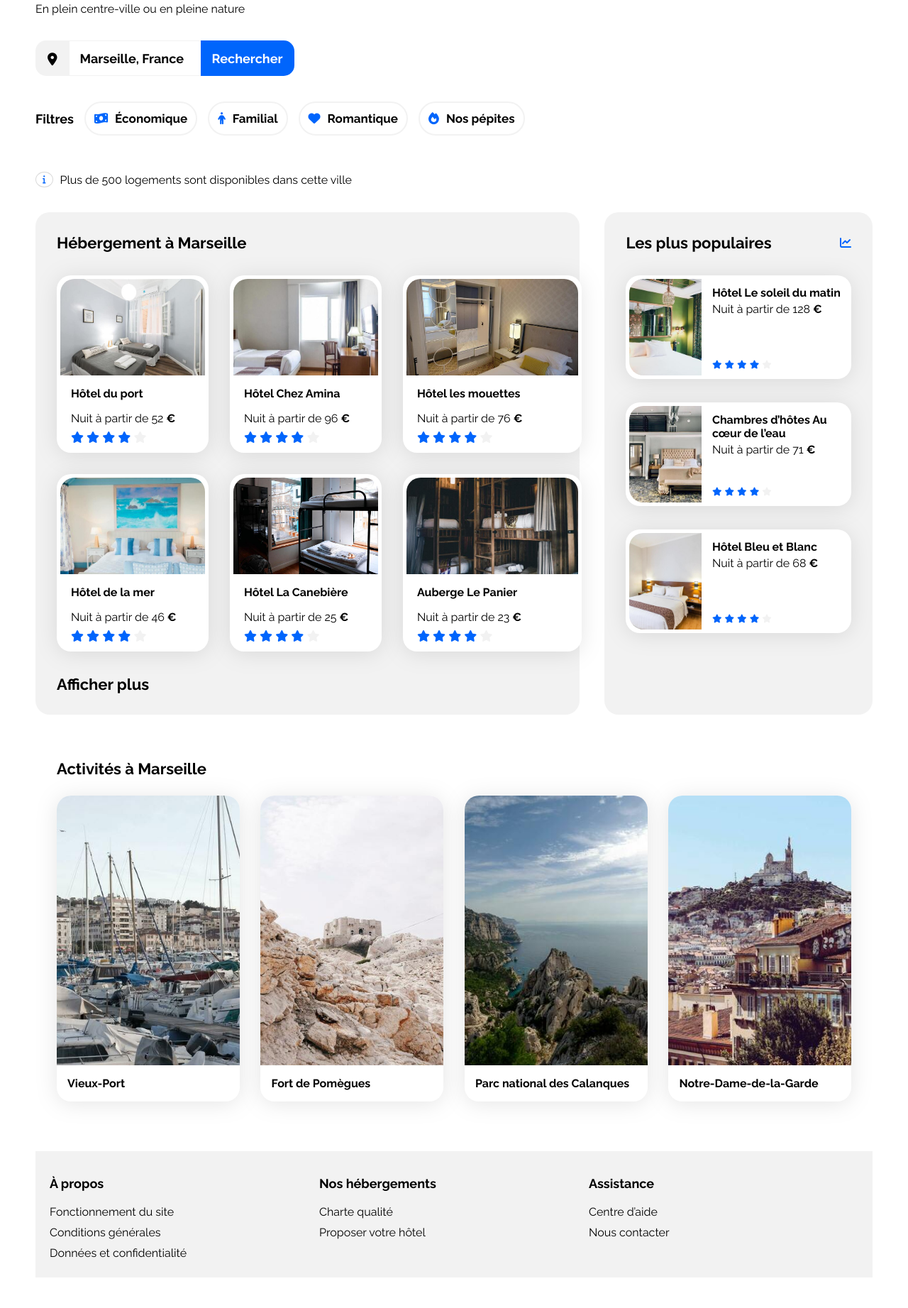
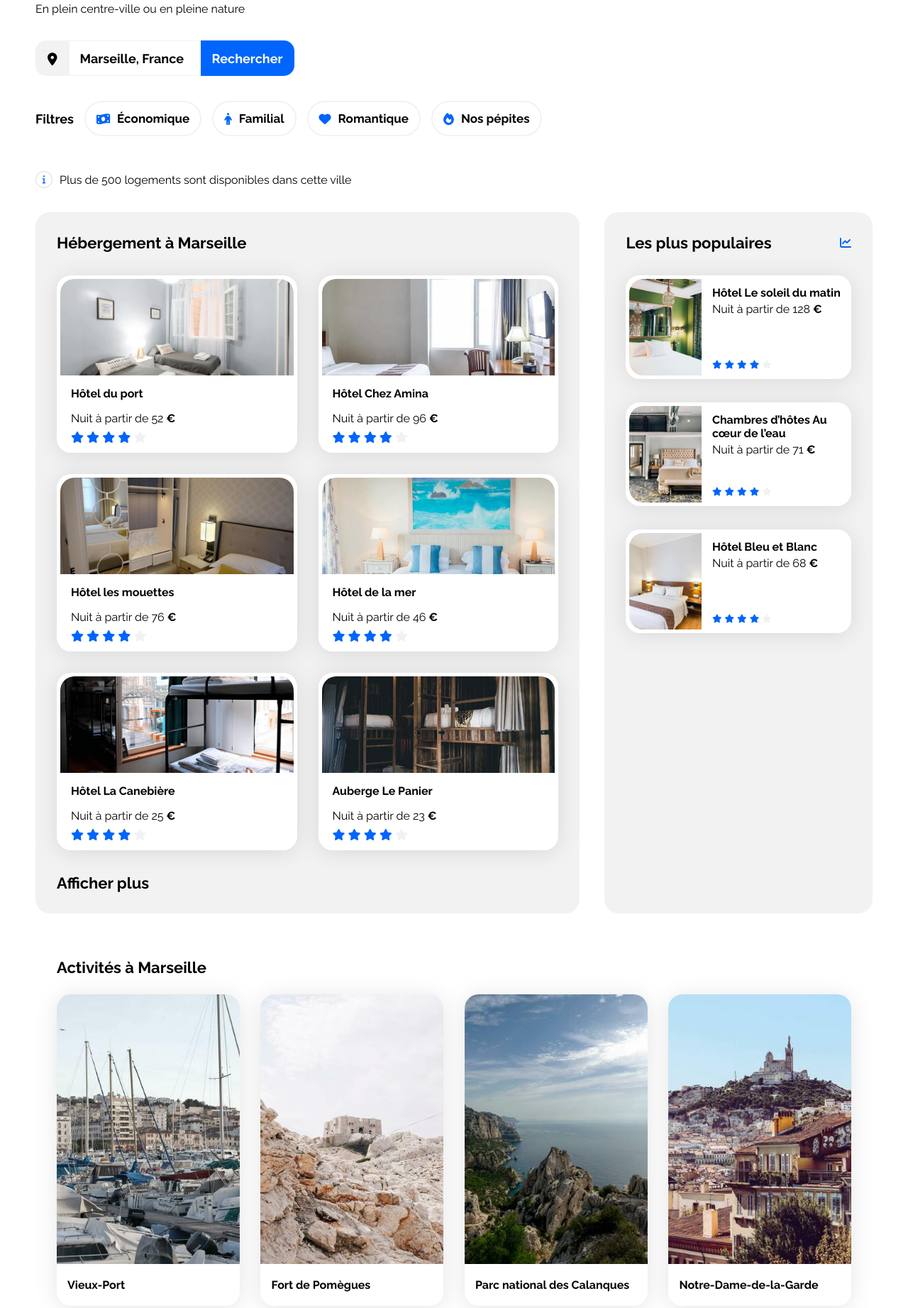
Before and after one commit to fetchhh/Booki, a plain HTML site: page index.html in a window 1280 px wide. Shown: the part 113-1956 px from the top of the page at 71% size. Before the commit the page ends 1913 px from the top, so only its background shows below. Drawn offline with Linux system fonts and the light colour scheme.

Commit message:
Minor issues

```diff
--- a/css/style.css
+++ b/css/style.css
@@ -150,23 +150,22 @@ nav {
 /* Safari issue again => https://stackoverflow.com/questions/9421551/how-do-i-remove-all-default-webkit-search-field-styling */
 
 input[type="search"] {
-    -webkit-appearance: none;
-    -webkit-border-radius:0px;
+  -webkit-appearance: none;
+  -webkit-border-radius: 0px;
 }
 
 input[type="search"] {
-    background-color: transparent !important;
-    border-left: none!important;
-    border-right: none!important;
+  background-color: transparent !important;
+  border-left: none !important;
+  border-right: none !important;
 }
 
 input[type="search"]::-webkit-search-decoration,
 input[type="search"]::-webkit-search-cancel-button,
 input[type="search"]::-webkit-search-results-button,
 input[type="search"]::-webkit-search-results-decoration {
-  -webkit-appearance:none;
+  -webkit-appearance: none;
 }
-
 
 /*********** Filters ***********/
 
@@ -186,15 +185,24 @@ input[type="search"]::-webkit-search-results-decoration {
 
 .flex-filters {
   display: flex;
+  flex-direction: row;
+  gap: 15px;
+}
+
+.flex-filters div {
+  display: flex;
   gap: 15px;
 }
 
 .flex-filters a {
+  display: flex;
+  align-items: center;
+  height: 50px;
+  padding: 15px 15px;
+  border-radius: 50px;
+  border: 2px solid var(--main-bg-color);
   font-size: 17px;
   font-weight: bold;
-  padding: 12px;
-  border-radius: 50px;
-  border: 2px solid var(--main-bg-color);
 }
 
 .flex-filters a:hover {
@@ -216,9 +224,13 @@ input[type="search"]::-webkit-search-results-decoration {
 /* Gotta fix this shit too (not sized properly) */
 
 .search-indication i {
+  display: flex;
+  align-items: center;
+  justify-content: center;
+  border: 1px solid #d9d9d9;
+  height: 24px;
+  width: 24px;
   font-size: 12px;
-  border: 1px solid #d9d9d9;
-  padding: 4px 9px 4px 9px;
   border-radius: 100%;
 }
 
@@ -281,7 +293,7 @@ input[type="search"]::-webkit-search-results-decoration {
 
 .hebergements-cards {
   display: grid;
-  grid-template-columns: 1fr 1fr 1fr;
+  grid-template-columns: repeat(3, minmax(200px, 1fr));
   grid-template-rows: 250px 250px;
   gap: 30px;
 }
@@ -289,6 +301,11 @@ input[type="search"]::-webkit-search-results-decoration {
 .hebergements-cards .card {
   display: flex;
   flex-direction: column;
+  width: 100%;
+}
+
+.hebergements-cards a {
+  width: 100%;
 }
 
 .hebergements-cards img {
@@ -392,9 +409,16 @@ input[type="search"]::-webkit-search-results-decoration {
 }
 
 .activites-cards .card-content {
+  display: flex;
+  flex-direction: column;
+  height: 59px;
+}
+
+.activites-cards .card-txt {
   padding-left: 15px;
   display: flex;
-  flex-direction: column;
+  align-items: center;
+  height: 100%;
 }
 
 .activites-title {
@@ -423,15 +447,40 @@ input[type="search"]::-webkit-search-results-decoration {
 }
 
 /*********** Media queries ***********/
+
+/* Small devices (phones, less than 1320px) */
+@media (max-width: 1420px) {
+  .hebergements-cards {
+    grid-template-columns: 1fr 1fr;
+  }
+}
+
 /* Medium devices (tablets, less/equal than 1024px) */
 @media (max-width: 1024px) {
+  /*********** Filters ***********/
+
+  .flex-filters a {
+    padding: 9px 9px;
+  }
+
+  /*********** Hebergements And Populaires ***********/
+
   .hebergements-and-populaires {
     flex-direction: column;
   }
 
+  /*********** Hebergements ***********/
+
   .hebergements {
     width: 100%;
   }
+
+  .hebergements-cards {
+    grid-template-columns: repeat(3, minmax(200px, 1fr));
+    gap: 13px;
+  }
+
+  /*********** Populaires ***********/
 
   .populaires {
     width: 100%;
@@ -455,10 +504,22 @@ input[type="search"]::-webkit-search-results-decoration {
   .populaires-cards .card-subtitle {
     font-size: 13px;
   }
+
+  /*********** Activities ***********/
+
+  .activites-cards img {
+    height: 200px;
+  }
+
+  .activites-cards .card-content {
+    height: 70px;
+  }
 }
 
 /* Small devices (phones, less than 768px) */
 @media (max-width: 767.98px) {
+  /*********** Body ***********/
+
   .main-container {
     padding: 0;
   }
@@ -506,7 +567,7 @@ input[type="search"]::-webkit-search-results-decoration {
   /*********** Search Bar ***********/
 
   #location {
-    width: 275px;
+    width: 100%;
   }
 
   .search-bar {
@@ -520,6 +581,7 @@ input[type="search"]::-webkit-search-results-decoration {
     right: 5px;
     border-radius: 15px;
     filter: drop-shadow(0px 3px 5px rgba(0, 4, 0, 0.4));
+
     /* Safari issue */
     display: flex;
     justify-content: center;
@@ -547,10 +609,16 @@ input[type="search"]::-webkit-search-results-decoration {
     justify-content: center;
   }
 
+  .flex-filters div {
+    width: 100%;
+  }
+
+  .flex-filters div a {
+    width: 50%;
+  }
+
   .flex-filters a {
-    /* Not sure abt this part yet */
     padding: 15px 15px;
-    width: 162px;
     font-size: 14px;
   }
 
@@ -609,6 +677,10 @@ input[type="search"]::-webkit-search-results-decoration {
     gap: 15px;
   }
 
+  .activites-cards .card-content {
+    height: 59px;
+  }
+
   .activites-cards a {
     width: 100%;
   }
--- a/index.html
+++ b/index.html
@@ -46,14 +46,18 @@
           <div class="search-filters">
             <h2>Filtres</h2>
             <div class="flex-filters">
+              <div>
                 <a>
                   <i class="fa-solid fa-money-bill-wave"></i>Économique </a>
                 <a>
                   <i class="fa-solid fa-person"></i>Familial </a>
+              </div>
+              <div>
                 <a>
                   <i class="fa-solid fa-heart"></i>Romantique </a>
                 <a>
                   <i class="fa-solid fa-fire"></i>Nos pépites </a>
+              </div>
             </div>
           </div>
           <div class="search-indication">
```
Lines whose indentation alone changed are shown as unchanged.
